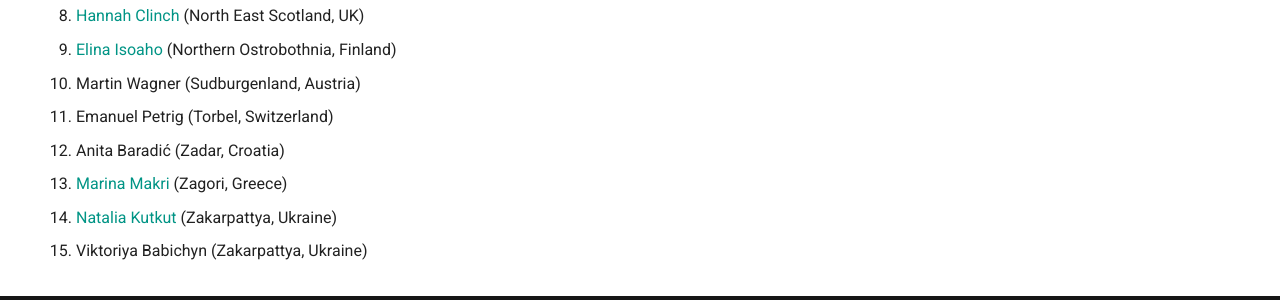
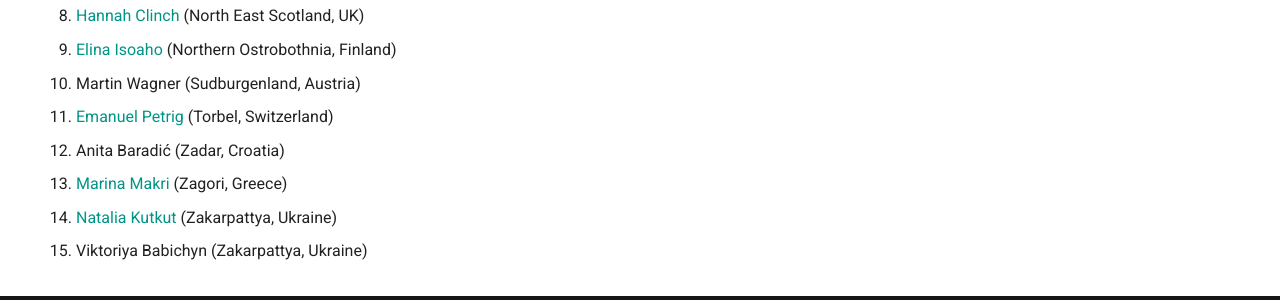
Before and after one commit to fablabbcn/ruractive-tot, an MkDocs documentation site: the page built from docs/lct.md, in a window 1280 px wide and 1105 px high. Shown: the part 744-1044 px from the top of the window. Built offline with MkDocs 1.6.1 and Material for MkDocs 9.7.7, drawn with Linux system fonts in a browser that asks for light colours; comment, search, counter and statistics services are not loaded; some of the changed lines change nothing that is shown.

Commit message:
update documentation links

```diff
--- a/docs/lct.md
+++ b/docs/lct.md
@@ -14,9 +14,9 @@
 
 ## 🔗 **Explore their stories and contributions below!**
 
-1. [Emanuela Ponari](https://hackmd.io/) (Abruzzo, Italy)
+1. [Emanuela Ponari](https://hackmd.io/@7ZXGfUdsSQGDY7caFFneUQ/rkX1PDo9Jg) (Abruzzo, Italy)
 
-2. [José Luis Durán](https://hackmd.io/@josedetarara/Hkl-lpK9k) (Andalucia, Spain)
+2. [José Luis Durán](https://hackmd.io/@josedetarara/Hkl-lpK9kg) (Andalucia, Spain)
 
 3. [Patricia Martin](https://hackmd.io/@PatriciaAngela/BJ9m5qV5Jl) (Zamora, Spain)
 
@@ -34,7 +34,7 @@
 
 10. Martin Wagner (Sudburgenland, Austria)
 
-11. Emanuel Petrig (Torbel, Switzerland)
+11. [Emanuel Petrig](https://hackmd.io/@1XXX1/RurActive) (Torbel, Switzerland)
 
 12. Anita Baradić (Zadar, Croatia)
 
```
